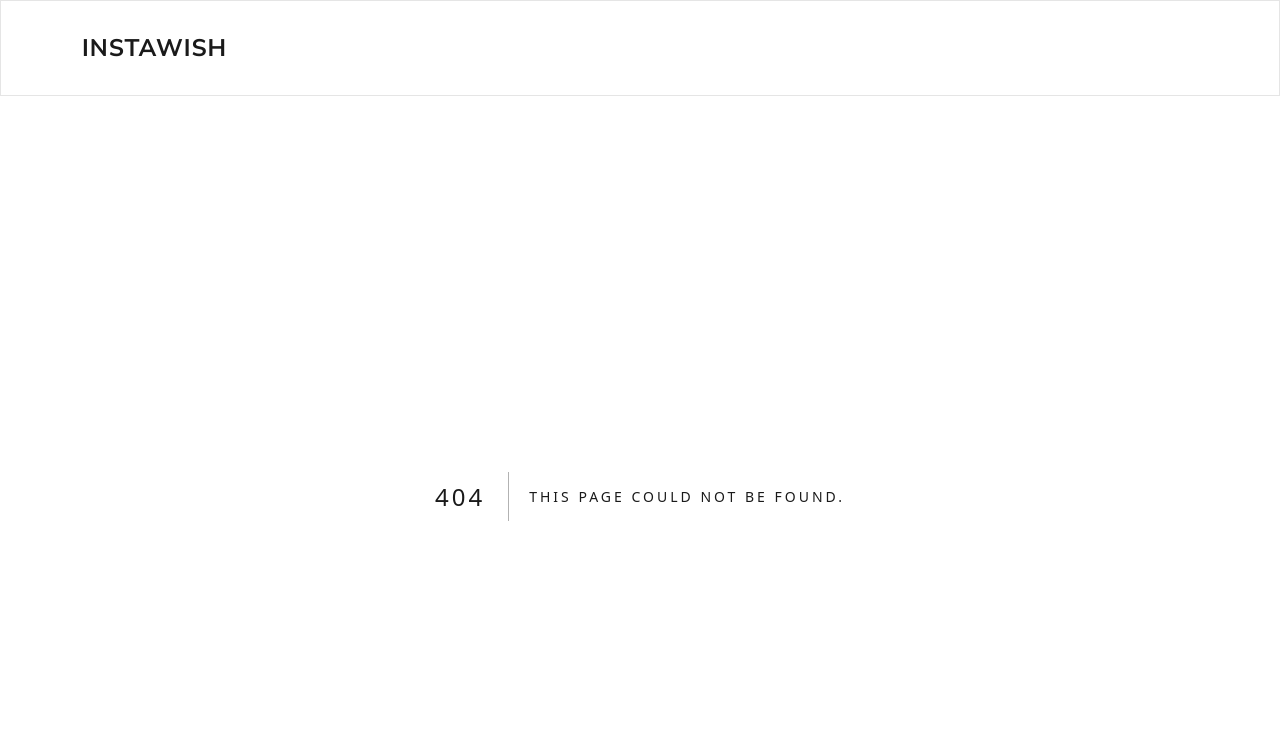
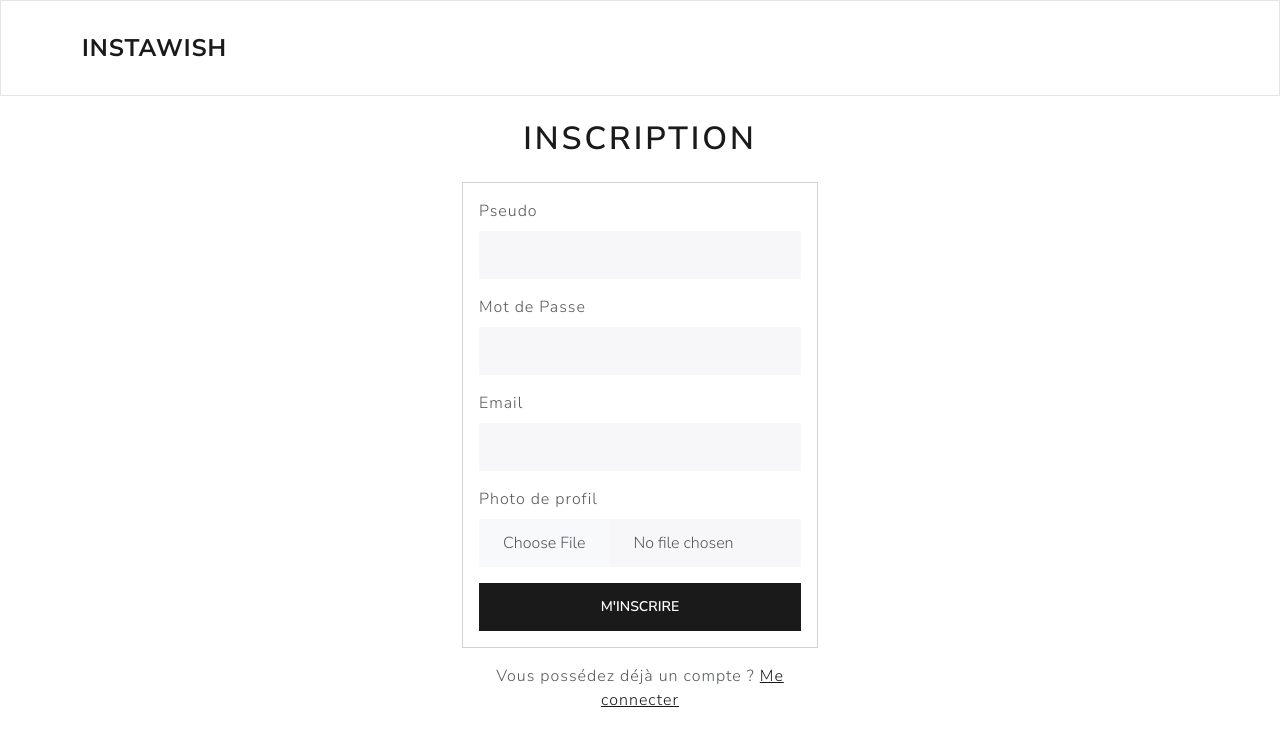
Before and after one commit to emmat974/instawish, a Next.js app: page /inscription in a window 1280 px wide. Before the commit this address had no page. Shown: the top 746 px of the page. Built offline with nearby package versions, Linux system fonts and the light colour scheme.

Commit message:
add inscription

```diff
--- a/app/connexion/page.jsx
+++ b/app/connexion/page.jsx
@@ -2,6 +2,7 @@
 
 import { useState } from "react";
 import Cookies from 'js-cookie';
+import Link from "next/link";
 
 export default function Login() {
     const [username, setUsername] = useState("");
@@ -75,7 +76,7 @@ export default function Login() {
                     </div>
                 </div>
                 <div className="text-center mt-3">
-                    <span>Pas encore de compte ? </span><a href="/inscription">Inscrivez-vous</a>
+                    <span>Pas encore de compte ? </span><Link href="/inscription">Inscrivez-vous</Link>
                 </div>
             </div>
         </div>
--- /dev/null
+++ b/app/inscription/page.jsx
@@ -0,0 +1,109 @@
+"use client";
+
+import Link from "next/link";
+import { useState } from "react";
+
+export default function Login() {
+    const [username, setUsername] = useState("");
+    const [password, setPassword] = useState("");
+    const [profilePicture, setProfilePicture] = useState(null);
+    const [email, setEmail] = useState("");
+    const [errors, setErrors] = useState(false);
+
+    const handleRegister = async (event) => {
+        event.preventDefault();
+        if (!username || !password) {
+            setErrors(true);
+            console.error('Les champs email et mot de passe sont requis');
+            return;
+        }
+
+        try {
+            const formData = new FormData();
+            formData.append('profilePicture', profilePicture);
+            formData.append('username', username);
+            formData.append('password', password);
+            formData.append('email', email);
+
+            const response = await fetch('https://symfony-instawish.formaterz.fr/api/register', {
+                method: 'POST',
+                body: formData
+            });
+            if (!response.ok) {
+                setErrors(true);
+                throw new Error('Problème d\'inscription');
+            }
+
+            return document.location.href = 'http://localhost:3000/connexion';
+        } catch (error) {
+            setErrors(true);
+            console.error(error.message);
+        }
+    };
+
+
+    return <>
+        <h1 className="text-center my-4">Inscription</h1>
+        {errors ?? <div className="alert alert-danger">
+            Vous n'avez pas remplir tous les champs
+        </div>}
+        <div className="row justify-content-center">
+            <div className="col-md-6 col-lg-4">
+                <div className="card">
+                    <div className="card-body">
+                        <form onSubmit={handleRegister}>
+                            <div className="mb-3">
+                                <label htmlFor="username" className="form-label">Pseudo</label>
+                                <input
+                                    type="text"
+                                    className="form-control"
+                                    id="username"
+                                    value={username}
+                                    onChange={(e) => setUsername(e.target.value)}
+                                    required
+                                />
+                            </div>
+                            <div className="mb-3">
+                                <label htmlFor="password" className="form-label">Mot de Passe</label>
+                                <input
+                                    type="password"
+                                    className="form-control"
+                                    id="password"
+                                    value={password}
+                                    onChange={(e) => setPassword(e.target.value)}
+                                    required
+                                />
+                            </div>
+                            <div className="mb-3">
+                                <label htmlFor="email" className="form-label">Email</label>
+                                <input
+                                    type="email"
+                                    className="form-control"
+                                    id="email"
+                                    value={email}
+                                    onChange={(e) => setEmail(e.target.value)}
+                                    required
+                                />
+                            </div>
+                            <div className="mb-3">
+                                <label htmlFor="profilePicture" className="form-label">Photo de profil</label>
+                                <input
+                                    type="file"
+                                    className="form-control"
+                                    id="profilePicture"
+                                    onChange={(e) => setProfilePicture(e.target.files[0])}
+                                    required
+                                />
+                            </div>
+                            <button type="submit" className="btn btn-primary w-100">M'inscrire</button>
+                        </form>
+                    </div>
+                </div>
+                <div className="text-center mt-3">
+                    <span>Vous possédez déjà un compte ? </span><Link href="/inscription">Me connecter</Link>
+                </div>
+            </div>
+        </div>
+    </>
+
+}
--- a/app/user/[id]/page.jsx
+++ b/app/user/[id]/page.jsx
@@ -13,7 +13,7 @@ export default async function UserProfil({ params }) {
 
     return <>
         <Profil user={posts[0].createdBy} followers={followers.followers.length} followings={followings.followings.length} posts={posts.length} />
-        <IsFollewing userMeId={57} followers={followers.followers} />
+        <IsFollewing userMeId={57} followers={followers.followers} userProfileId={params.id} />
         <Posts posts={posts} />
     </>
 }
--- a/components/Profil/IsFollowing.jsx
+++ b/components/Profil/IsFollowing.jsx
@@ -4,13 +4,13 @@ import { useState, useEffect } from 'react';
 import Cookies from 'js-cookie';
 import { Blocks } from 'react-loader-spinner';
 
-export default function IsFollowing({ followers, userMeId }) {
+export default function IsFollowing({ followers, userMeId, userProfileId }) {
     const [isFollowing, setIsFollowing] = useState(false);
 
     useEffect(() => {
         let isLiked = false;
         for (let i = 0; i < followers.length; i++) {
-            if (followers[i].follower.id === 57) {
+            if (followers[i].follower.id === userMeId) {
                 isLiked = true;
                 break;
             }
--- a/middleware.js
+++ b/middleware.js
@@ -15,5 +15,5 @@ export function middleware(request) {
 }
 
 export const config = {
-    matcher: ["/", "/user"]
+    matcher: ["/", "/user/:path*"]
 }
```
Also changed, not shown: components/Upload.jsx (+12 -9 lines).
